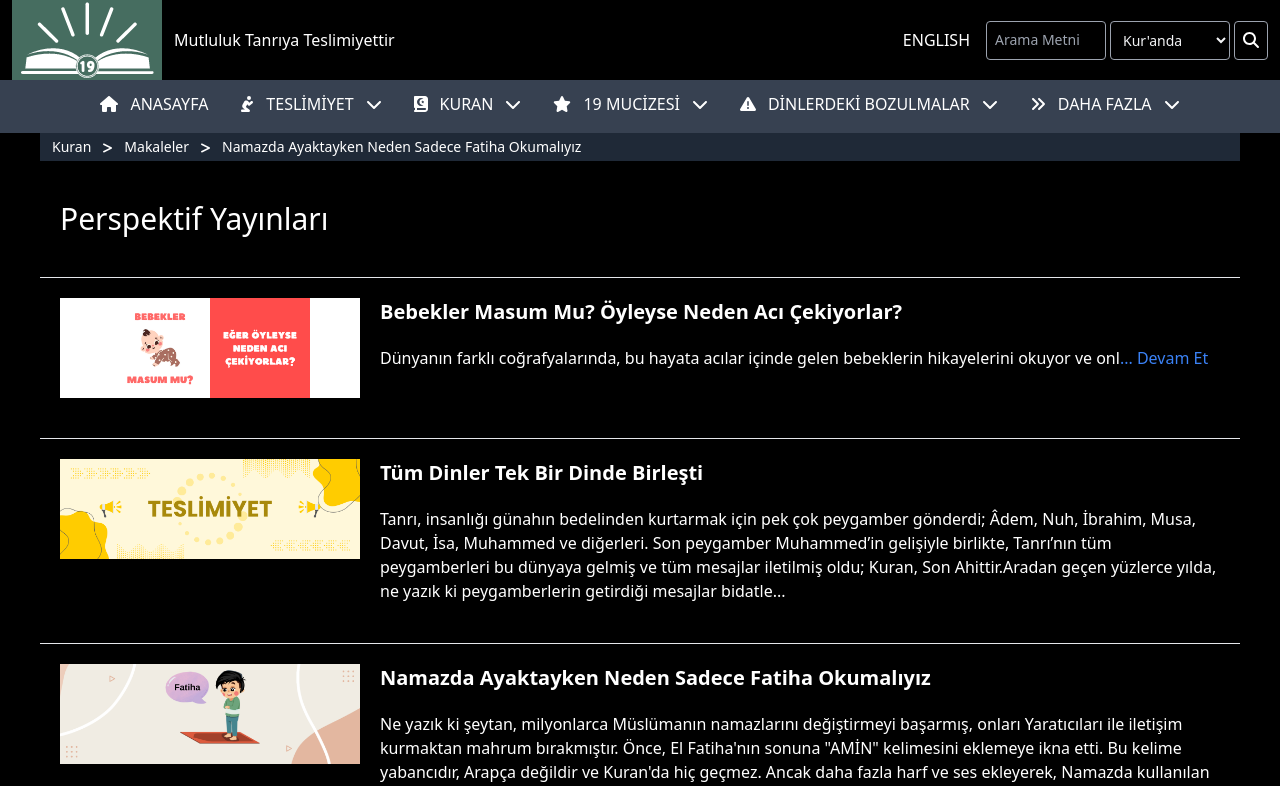
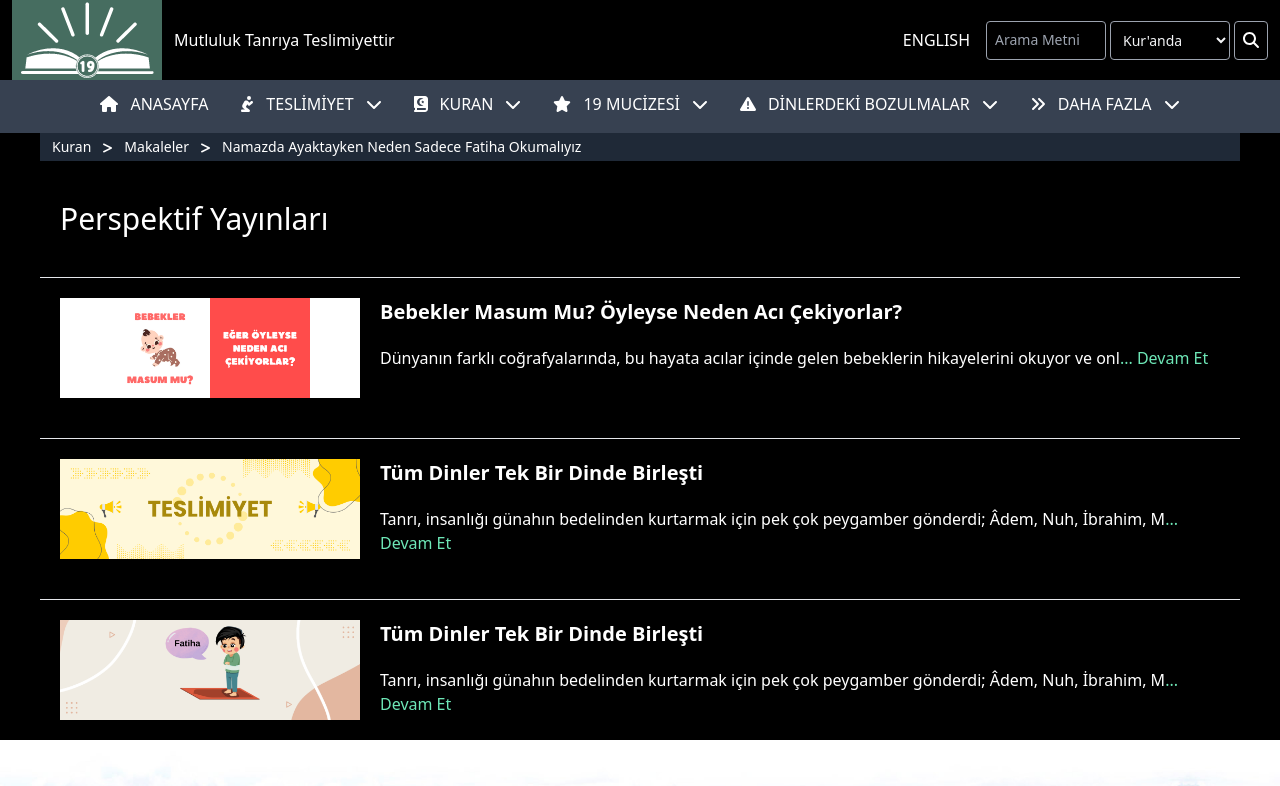
Before and after one commit to SubmitterTech/teslimolanorg, a React (Create React App) app in the folder frontend/: page /makaleler in a window 1280 px wide. Shown: the top 786 px of the page. Built offline with nearby package versions, Linux system fonts and the light colour scheme.

Commit message:
Articles links edited

```diff
--- a/frontend/src/components/Articles/AllArticles.js
+++ b/frontend/src/components/Articles/AllArticles.js
@@ -4,77 +4,55 @@ import Directory from "../Directory/Directory";
 import ReadMore from "../ReadMore/ReadMore";
 
 const AllArticles = () => {
-    const articleText = `Dünyanın farklı coğrafyalarında, bu hayata acılar içinde gelen bebeklerin hikayelerini okuyor ve onlara acıyoruz. Birçok insan sefalet, mutsuzluk ve kaosa doğuyor. Her bebek aynı şartlarda gelmiyor. Ve kimi insanlar, bu durum karşısında Tanrı’nın hikmetini, hatta varlığını sorguluyorlar. Çünkü bozulmuş dinler bunlara tam anlamıyla yanıt sağlamıyor. Rabbimiz,...`;
+  const articles = [
+    {
+      imgSrc: "makale-bebeklermasummu.png",
+      articleTitle: "Bebekler Masum Mu? Öyleyse Neden Acı Çekiyorlar?",
+      articleText:
+        "Dünyanın farklı coğrafyalarında, bu hayata acılar içinde gelen bebeklerin hikayelerini okuyor ve onlara acıyoruz. Birçok insan sefalet, mutsuzluk ve kaosa doğuyor. Her bebek aynı şartlarda gelmiyor. Ve kimi insanlar, bu durum karşısında Tanrı’nın hikmetini, hatta varlığını sorguluyorlar. Çünkü bozulmuş dinler bunlara tam anlamıyla yanıt sağlamıyor. Rabbimiz,",
+    },
+    {
+      imgSrc: "teslimolanorg_banner3.png",
+      articleTitle: "Tüm Dinler Tek Bir Dinde Birleşti",
+      articleText:
+        "Tanrı, insanlığı günahın bedelinden kurtarmak için pek çok peygamber gönderdi; Âdem, Nuh, İbrahim, Musa, Davut, İsa, Muhammed ve diğerleri. Son peygamber Muhammed’in gelişiyle birlikte, Tanrı’nın tüm peygamberleri bu dünyaya gelmiş ve tüm mesajlar iletilmiş oldu; Kuran, Son Ahittir.Aradan geçen yüzlerce yılda, ne yazık ki peygamberlerin getirdiği mesajlar bidatle...",
+    },
+    {
+      imgSrc: "sadece-fatiha.png",
+      articleTitle: "Tüm Dinler Tek Bir Dinde Birleşti",
+      articleText:
+        "Tanrı, insanlığı günahın bedelinden kurtarmak için pek çok peygamber gönderdi; Âdem, Nuh, İbrahim, Musa, Davut, İsa, Muhammed ve diğerleri. Son peygamber Muhammed’in gelişiyle birlikte, Tanrı’nın tüm peygamberleri bu dünyaya gelmiş ve tüm mesajlar iletilmiş oldu; Kuran, Son Ahittir.Aradan geçen yüzlerce yılda, ne yazık ki peygamberlerin getirdiği mesajlar bidatle...",
+    },
+  ];
 
   return (
     <div className="flex flex-col md:justify-center md:items-center bg-black w-full">
       <div className="flex flex-col md:max-w-[1200px] md:w-full gap-5">
         <Directory />
         <h1 className="text-3xl text-white p-5">Perspektif Yayınları</h1>
-
-        <div className="flex flex-col gap-10 border-t p-5">
+        {articles.map((article, index) => (
+          <div key={index} className="flex flex-col gap-10 border-t p-5">
             <div className="flex flex-col md:flex-row gap-5">
               <div className="md:max-w-[300px]">
-              <img src="/makale-bebeklermasummu.png" alt="" />
+                <Link to="/makale/namazda-ayaktayken-neden-sadece-fatiha-okumaliyiz">
+                <img src={`/${article.imgSrc}`} alt={article.articleTitle} />
+                </Link>
               </div>
               <div>
                 <h1 className="text-white font-semibold text-xl">
-                <Link to="">
-                  Bebekler Masum Mu? Öyleyse Neden Acı Çekiyorlar?
-                </Link>
+                  <Link to="">{article.articleTitle}</Link>
                 </h1>
                 <p className="text-white mt-5">
-              <ReadMore text={articleText} limit={100} to="/makale/namazda-ayaktayken-neden-sadece-fatiha-okumaliyiz" />
+                  <ReadMore
+                    text={article.articleText}
+                    limit={100}
+                    to="/makale/namazda-ayaktayken-neden-sadece-fatiha-okumaliyiz"
+                  />
                 </p>
               </div>
             </div>
           </div>
-
-        <div className="flex flex-col gap-10 border-t p-5">
-          <div className="flex flex-col md:flex-row gap-5">
-            <div className="md:max-w-[300px]">
-              <img src="/teslimolanorg_banner3.png" alt="" />
-            </div>
-            <div>
-              <h1 className="text-white font-semibold text-xl">
-                <Link to="">Tüm Dinler Tek Bir Dinde Birleşti</Link>
-              </h1>
-              <p className="text-white mt-5">
-                Tanrı, insanlığı günahın bedelinden kurtarmak için pek çok
-                peygamber gönderdi; Âdem, Nuh, İbrahim, Musa, Davut, İsa,
-                Muhammed ve diğerleri. Son peygamber Muhammed’in gelişiyle
-                birlikte, Tanrı’nın tüm peygamberleri bu dünyaya gelmiş ve tüm
-                mesajlar iletilmiş oldu; Kuran, Son Ahittir.Aradan geçen
-                yüzlerce yılda, ne yazık ki peygamberlerin getirdiği mesajlar
-                bidatle...
-              </p>
-            </div>
-          </div>
-        </div>
-
-        <div className="flex flex-col gap-10 border-t p-5">
-          <div className="flex flex-col md:flex-row gap-5">
-            <div className="md:max-w-[300px]">
-              <img src="/sadece-fatiha.png" alt="" />
-            </div>
-            <div>
-              <h1 className="text-white font-semibold text-xl">
-                <Link to="">
-                  Namazda Ayaktayken Neden Sadece Fatiha Okumalıyız
-                </Link>
-              </h1>
-              <p className="text-white mt-5">
-                Ne yazık ki şeytan, milyonlarca Müslümanın namazlarını
-                değiştirmeyi başarmış, onları Yaratıcıları ile iletişim
-                kurmaktan mahrum bırakmıştır. Önce, El Fatiha'nın sonuna "AMİN"
-                kelimesini eklemeye ikna etti. Bu kelime yabancıdır, Arapça
-                değildir ve Kuran'da hiç geçmez. Ancak daha fazla harf ve ses
-                ekleyerek, Namazda kullanılan kelimelerin sayısal yapısını
-                etki..
-              </p>
-            </div>
-          </div>
-        </div>
+        ))}
       </div>
       <Footer />
     </div>
--- a/frontend/src/components/Articles/FeaturedArticles.js
+++ b/frontend/src/components/Articles/FeaturedArticles.js
@@ -53,7 +53,7 @@ const FeaturedArticles = () => {
         ))}
       </div>
       <div className="flex justify-center text-white">
-        <Link to=''className="hover:text-green-200 border-b border-transparent hover:border-green-200 pb-1 transition-colors duration-300 ease-in-out">Tüm Makaleler</Link>
+        <Link to='/makaleler'className="hover:text-green-200 border-b border-transparent hover:border-green-200 pb-1 transition-colors duration-300 ease-in-out">Tüm Makaleler</Link>
       </div>
     </div>
   );
--- a/frontend/src/components/ReadMore/ReadMore.js
+++ b/frontend/src/components/ReadMore/ReadMore.js
@@ -6,7 +6,7 @@ const ReadMore = ({ text, limit, to }) => {
     <div>
       {text.slice(0, limit)}
       {text.length > limit && (
-        <Link to={to} className=' cursor-pointer text-blue-500'>
+        <Link to={to} className=' cursor-pointer text-emerald-300'>
           ... Devam Et
         </Link>
       )}
```
Lines whose indentation alone changed are shown as unchanged.
